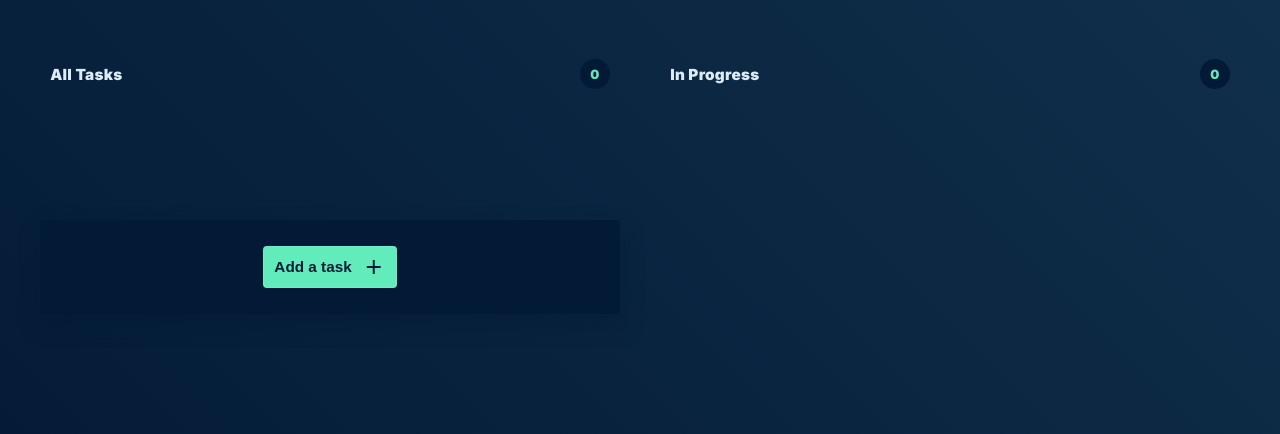
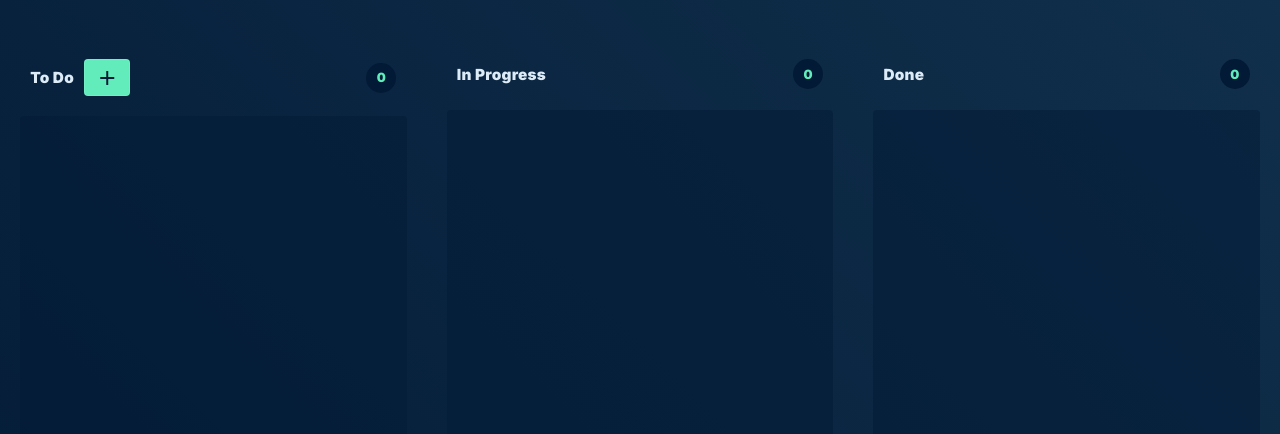
Before and after one commit to mikemattner/hello, a Vue app: page / in a window 1280 px wide. Shown: the part 257-691 px from the top of the page. Built offline with nearby package versions, Linux system fonts and the light colour scheme; no server answers; what v-calendar would draw is missing.

Commit message:
Adding board-like columns and moving add form toggle.

```diff
--- a/src/components/ToDoItem.vue
+++ b/src/components/ToDoItem.vue
@@ -202,6 +202,7 @@ export default defineComponent({
       }
       &__label {
         font-weight: 700;
+        font-size: 0.75rem;
       }
       &__description {
         margin: 0.25rem 0 1rem;
--- a/src/components/ToDos.vue
+++ b/src/components/ToDos.vue
@@ -1,9 +1,21 @@
 <template>
+  <div v-if="addTodoForm" class="todo-form-overlay">
+    <div class="todo-form-container">
+      <h2 class="todo-form-title">Add New To Do</h2>
+      <ToDoNewForm @addTodo="addTodo($event)" @toggle="toggleForm()" />
+    </div>
+  </div>
   <div class="todo-list-container">
     <section class="todo-list-todos">
       <div class="todo-list-todos__col">
         <h4 class="headings">
-          <span class="content">All Tasks</span> <span class="count">{{ getTodos.length }}</span>
+          <div class="flex-content">
+            <span class="content">To Do</span>
+            <BaseButton @click="toggleForm()" primary>
+              <span class="material-icons-outlined bold"> add </span>
+            </BaseButton>
+          </div>
+          <span class="count">{{ todoList.length }}</span>
         </h4>
         <div class="todo-list">
           <VDraggable
@@ -21,14 +33,6 @@
               <ToDoItem :todo="element" @done="doneTodo(element)" @remove="removeTodo(element)" />
             </template>
           </VDraggable>
-          <div class="todo-form-container" key="new-todo-form">
-            <ToDoNewForm v-if="addTodoForm" @addTodo="addTodo($event)" @toggle="toggleForm()" />
-            <div v-else class="empty-form" key="todo-form-empty">
-              <BaseButton @click="toggleForm()" primary>
-                Add a task <span class="material-icons-outlined bold"> add </span>
-              </BaseButton>
-            </div>
-          </div>
         </div>
       </div>
       <div class="todo-list-todos__col">
@@ -38,6 +42,28 @@
         <div class="todo-list">
           <VDraggable
             v-model="inProgressTodoList"
+            tag="div"
+            item-key="key"
+            group="tasks"
+            class="todo-list-draggable"
+            :component-data="{ tag: 'div', name: !drag ? 'list' : null, type: 'transition' }"
+            key="draggable-list"
+            @start="drag = true"
+            @end="drag = false"
+          >
+            <template #item="{ element }">
+              <ToDoItem :todo="element" @done="doneTodo(element)" @remove="removeTodo(element)" />
+            </template>
+          </VDraggable>
+        </div>
+      </div>
+      <div class="todo-list-todos__col">
+        <h4 class="headings">
+          <span class="content">Done</span> <span class="count">{{ doneTodoList.length }}</span>
+        </h4>
+        <div class="todo-list">
+          <VDraggable
+            v-model="doneTodoList"
             tag="div"
             item-key="key"
             group="tasks"
@@ -75,42 +101,66 @@ export default defineComponent({
   name: 'ToDos',
   setup() {
     const todoStore = useTodoStore();
-    const { getTodos } = storeToRefs(todoStore);
     const addTodoForm = ref<boolean>(false);
     const drag = ref<boolean>(false);
 
-    const notCompletedTodos = computed<ToDo[]>(() => {
-      return getTodos.value.filter((i) => i.done === false);
-    });
-
-    const completedTodos = computed<ToDo[]>(() => {
-      return getTodos.value.filter((i) => i.done === true);
-    });
-
-    const dueToday = computed<ToDo[]>(() => {
-      return getTodos.value.filter((i) => {
-        const due = new Date(i.due);
-        const today = new Date();
-        return due.setHours(0, 0, 0, 0) === today.setHours(0, 0, 0, 0);
-      });
-    });
-
-    const todoList = computed({
+    const todoList = computed<ToDo[]>({
       get: () => todoStore.$state.todos,
       set: (value) => {
-        todoStore.$state.todos = value;
+        const mapped: ToDo[] = value.map((item) => {
+          return {
+            category: item.category,
+            content: item.content,
+            description: item.description,
+            date: item.date,
+            done: false,
+            due: item.due,
+            key: item.key,
+          };
+        });
+        todoStore.$state.todos = mapped;
       },
     });
 
-    const inProgressTodoList = computed({
+    const inProgressTodoList = computed<ToDo[]>({
       get: () => todoStore.$state.inProgress,
       set: (value) => {
-        todoStore.$state.inProgress = value;
+        const mapped: ToDo[] = value.map((item) => {
+          return {
+            category: item.category,
+            content: item.content,
+            description: item.description,
+            date: item.date,
+            done: false,
+            due: item.due,
+            key: item.key,
+          };
+        });
+        todoStore.$state.inProgress = mapped;
+      },
+    });
+
+    const doneTodoList = computed<ToDo[]>({
+      get: () => todoStore.$state.done,
+      set: (value) => {
+        const mapped: ToDo[] = value.map((item) => {
+          return {
+            category: item.category,
+            content: item.content,
+            description: item.description,
+            date: item.date,
+            done: true,
+            due: item.due,
+            key: item.key,
+          };
+        });
+        todoStore.$state.done = mapped;
       },
     });
 
     const addTodo = (value: NewToDo) => {
       todoStore.addTodo(value.todoTitle, value.dueDate, value.todoCategory, value.todoDescription);
+      toggleForm();
     };
 
     const doneTodo = (todo: ToDo) => {
@@ -129,14 +179,11 @@ export default defineComponent({
       addTodo,
       doneTodo,
       removeTodo,
-      getTodos,
       todoList,
       inProgressTodoList,
-      notCompletedTodos,
-      completedTodos,
+      doneTodoList,
       addTodoForm,
       toggleForm,
-      dueToday,
       drag,
     };
   },
@@ -152,7 +199,7 @@ export default defineComponent({
   flex-grow: 1;
   gap: 10px;
   width: 100%;
-  max-width: 1200px;
+  max-width: 1600px;
   padding-bottom: 60px;
 
   @media (max-width: 1299px) {
@@ -162,29 +209,17 @@ export default defineComponent({
     margin-top: 1rem;
   }
 
-  .todo-form-container {
-    width: 100%;
-    min-height: 94px;
-    padding: 1.25rem 1rem;
-    border-radius: 4px;
-    margin: 0.5rem 0;
-    background-color: var(--card-bg);
-    box-shadow: 2px 10px 20px var(--card-shadow);
-
-    .full-height {
-      height: 42px;
-      display: flex;
-      align-items: stretch;
-      justify-content: center;
-    }
-  }
-
   .todo-list {
     width: 100%;
     position: relative;
     flex-grow: 1;
+    height: 600px;
+    padding: 10px;
+    background-color: rgba(#031a36, 0.5);
+    border-radius: 4px;
+    overflow-y: auto;
     &-draggable {
-      min-height: 100px;
+      min-height: 550px;
     }
   }
 
@@ -192,7 +227,7 @@ export default defineComponent({
     width: 100%;
     @media (min-width: 1023px) {
       display: grid;
-      grid-template-columns: 1fr 1fr;
+      grid-template-columns: 1fr 1fr 1fr;
       gap: 40px;
     }
 
@@ -213,6 +248,12 @@ export default defineComponent({
       justify-content: space-between;
       gap: 10px;
       padding: 0 0.5rem;
+
+      .flex-content {
+        display: flex;
+        align-items: center;
+        gap: 10px;
+      }
 
       .content {
         font-weight: 900;
@@ -260,6 +301,34 @@ export default defineComponent({
     }
   }
 }
+
+.todo-form-overlay {
+  background-color: rgba(#000, 0.95);
+  position: fixed;
+  top: 0;
+  right: 0;
+  left: 0;
+  bottom: 0;
+  z-index: 100;
+}
+.todo-form-container {
+  position: absolute;
+  left: 50%;
+  top: 50%;
+  transform: translateX(-50%) translateY(-50%);
+  width: 500px;
+  padding: 1.25rem 1rem;
+  border-radius: 4px;
+  background-color: var(--card-bg);
+  box-shadow: 2px 10px 20px var(--card-shadow);
+
+  .todo-form-title {
+    font-size: 1rem;
+    font-weight: 900;
+    text-align: center;
+    margin-bottom: 1rem;
+  }
+}
 .list-move,
 .list-enter-active,
 .list-leave-active {
--- a/src/stores/todos.ts
+++ b/src/stores/todos.ts
@@ -5,6 +5,7 @@ export const useTodoStore = defineStore({
   id: 'todos',
   state: () => ({
     todos: [],
+    done: [],
     inProgress: [],
   }) as TodoState,
   getters: {
@@ -12,7 +13,7 @@ export const useTodoStore = defineStore({
   },
   actions: {
     addTodo(newTodo: string, due: Date, category: string, description: string) {
-      this.todos.push({
+      this.todos.unshift({
         key: this.todos.length + 1,
         category: category,
         content: newTodo,
@@ -25,19 +26,32 @@ export const useTodoStore = defineStore({
     removeTodo(todo: ToDo) {
       const index = this.todos.indexOf(todo);
       const progressIndex = this.inProgress.indexOf(todo);
+      const doneIndex = this.done.indexOf(todo);
       if(index > -1) {
         this.todos.splice(index, 1);
-      } else {
+      } else if(progressIndex > -1) {
         this.inProgress.splice(progressIndex, 1);
+      } else if(doneIndex > -1) {
+        this.done.splice(doneIndex, 1);
       }
     },
     doneTodo(todo: ToDo) {
       const index = this.todos.indexOf(todo);
       const progressIndex = this.inProgress.indexOf(todo);
+      const doneIndex = this.done.indexOf(todo);
+
       if(index > -1) {
         this.todos[index].done = !this.todos[index].done;
-      } else {
+        this.todos.splice(index, 1);
+        this.done.push(todo);
+      } else if(progressIndex > -1) {
         this.inProgress[progressIndex].done = !this.inProgress[progressIndex].done;
+        this.inProgress.splice(progressIndex, 1);
+        this.done.push(todo);
+      } else if(doneIndex > -1) {
+        this.done[doneIndex].done = !this.done[doneIndex].done;
+        this.done.splice(doneIndex, 1);
+        this.todos.push(todo);
       }
     },
   },
--- a/src/types/types.d.ts
+++ b/src/types/types.d.ts
@@ -23,6 +23,7 @@ export interface NewToDo {
 
 interface TodoState {
     todos: ToDo[];
+    done: ToDo[];
     inProgress: ToDo[];
 }
 
```
